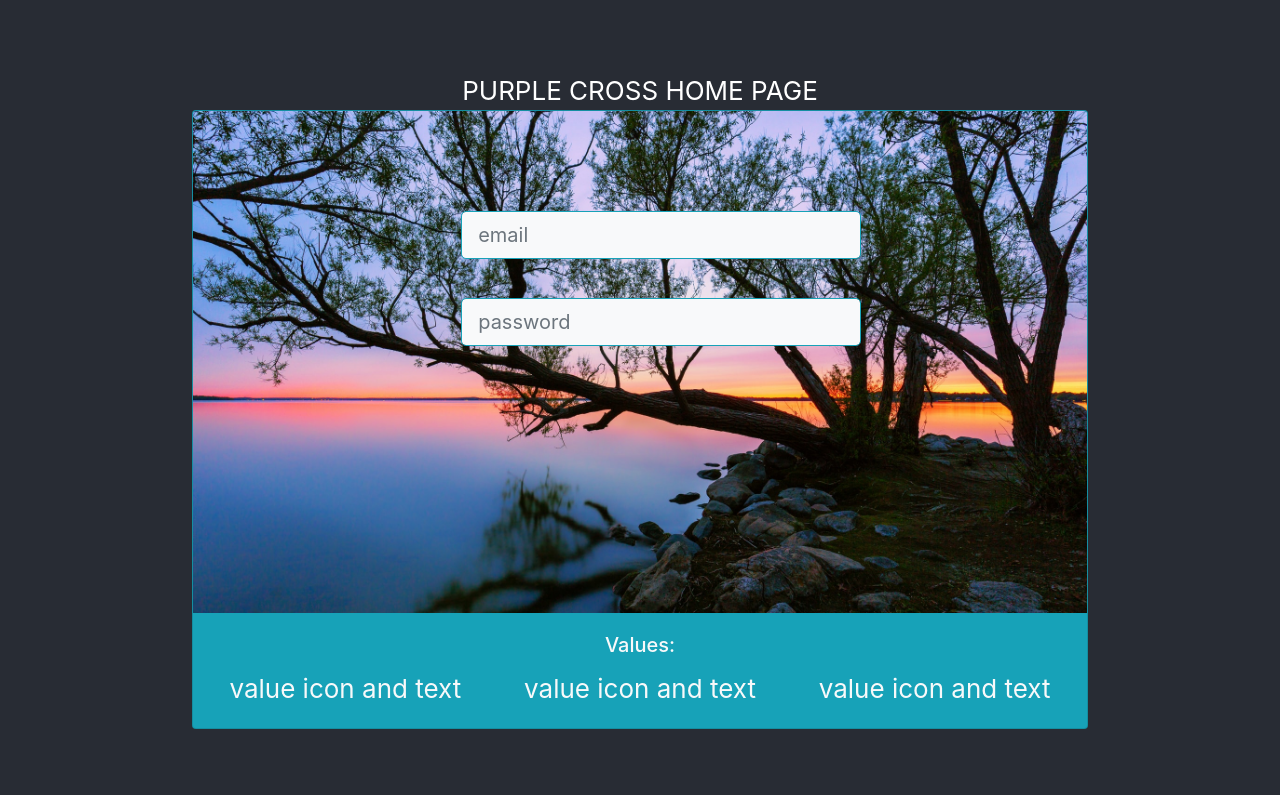
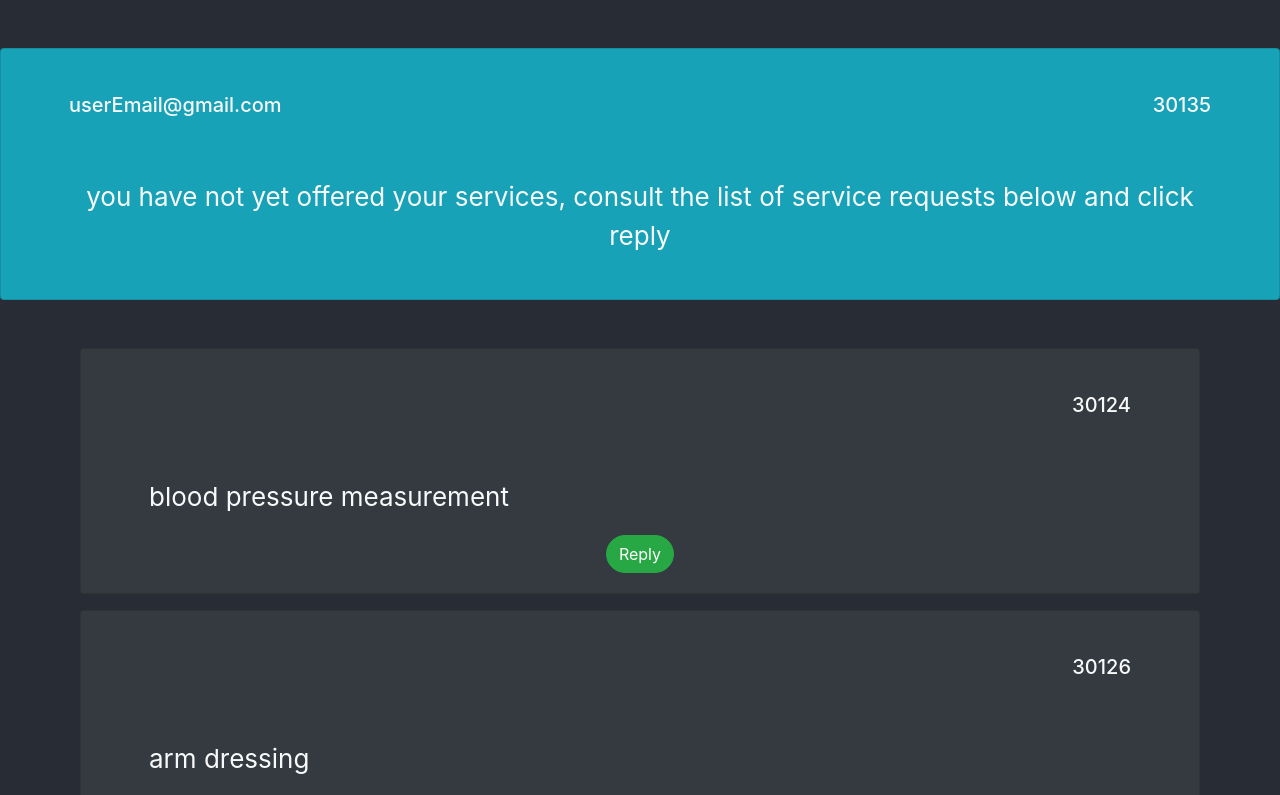
Before and after one commit to marcosaccarola/Health-Advantage, a React (Create React App) app: page / in a window 1280 px wide. Shown: the top 795 px of the page. Built offline with nearby package versions, Linux system fonts and the light colour scheme.

Commit message:
dashboard & list of requests

```diff
--- a/src/components/0000-Home.jsx
+++ b/src/components/0000-Home.jsx
@@ -1,10 +1,17 @@
 import LandingInterface from "./0100-LandingInterface"
+import {useState} from 'react'
+import Dashboard from "./0200-Dashboard"
 
 const Home=()=>{
+    const[currentUser,setCurrentUser]=useState({"userId":"1234","email":"userEmail@gmail.com","requests":[]})
+    const[currentPosition,setCurrentPosition]=useState(30135)
+
     return (
         <div>
-            PURPLE CROSS HOME PAGE
-            <LandingInterface />
+            {currentUser
+                ?<Dashboard currentUser={currentUser} currentPosition={currentPosition} />
+                :<LandingInterface />
+            }
         </div>
     )
 }
--- a/src/components/0110-LoginRegistrationForm.jsx
+++ b/src/components/0110-LoginRegistrationForm.jsx
@@ -3,7 +3,7 @@ import { Form } from "react-bootstrap"
 const LoginRegisterForm=()=>{
     return(
         <div>
-            <Form.Group style={{position:'absolute',marginLeft:'30%',marginRight:'30%',marginTop:100,minWidth:400}}>
+            <Form.Group style={{position:'absolute',marginLeft:'30%',marginRight:'30%',marginTop:180,minWidth:400}}>
                 <Form.Control
                     className='bg-light text-secondary border-info'
                     // style={{borderWidth:2}}
--- /dev/null
+++ b/src/components/0200-Dashboard.jsx
@@ -0,0 +1,35 @@
+import { useState } from "react"
+import { Card } from "react-bootstrap"
+import OfferedServices from "./0210-OfferedServices"
+import Requests from "./0300-Requests"
+
+const Dashboard=({currentUser,currentPosition})=>{
+    const[offeredServices,setOfferedServices]=useState()
+
+    return(
+        <div className='mt-5'>
+            <Card style={{ width: '80rem' }} className='text-light bg-info'>
+            <Card.Body>
+                {/* <Card.Subtitle className="mb-2 text-muted">Good afternoon</Card.Subtitle> */}
+                <div className='row justify-content-between mx-5 mt-4 mb-5 text-light'>
+                <Card.Title>{currentUser.email}</Card.Title>
+                <Card.Title>{currentPosition}</Card.Title>
+                </div>
+                <Card.Text>
+                    {offeredServices
+                        ?<OfferedServices offeredServices={offeredServices}/>
+                        :<div className='row justify-content-start mx-5 mb-4 text-light'>
+                            you have not yet offered your services, consult the list of service requests below and click reply
+                        </div>
+                    }
+                </Card.Text>
+                {/* <Card.Link href="#">Card Link</Card.Link>
+                <Card.Link href="#">Another Link</Card.Link> */}
+            </Card.Body>
+            </Card>
+            <Requests setOfferedServices={setOfferedServices} />
+        </div>
+    )
+}
+
+export default Dashboard
--- /dev/null
+++ b/src/components/0210-OfferedServices.jsx
@@ -0,0 +1,22 @@
+import { Card } from "react-bootstrap"
+
+
+const OfferedServices=({offeredServices})=>{
+    return(
+        <div>
+            {offeredServices.map((reply)=>(
+                <Card style={{ width: '70rem' }} className='text-light bg-dark my-3 mx-auto'>
+                    <Card.Body>
+                    <div className='row justify-content-end mx-5 mt-4 mb-5 text-light'>
+                        <Card.Title>{reply.position}</Card.Title>
+                    </div>
+                    <Card.Text className='row justify-content-start mx-5'>{reply.interventionRequested}</Card.Text>
+                    </Card.Body>
+                </Card>
+            ))}
+        </div>
+    )
+
+}
+
+export default OfferedServices
--- /dev/null
+++ b/src/components/0300-Requests.jsx
@@ -0,0 +1,29 @@
+import { Card,Button } from 'react-bootstrap'
+import requestsExample from '../utils/requests.json'
+
+const Requests=({setOfferedServices})=>{
+
+    const reply=(request)=>{
+        alert('added')
+        setOfferedServices(request)
+    }
+
+    return(
+        <div className='mt-5'>
+            {requestsExample.map((request)=>(
+                <Card style={{ width: '70rem' }} className='text-light bg-dark my-3 mx-auto'>
+                    <Card.Body>
+                    <div className='row justify-content-end mx-5 mt-4 mb-5 text-light'>
+                        <Card.Title>{request.position}</Card.Title>
+                    </div>
+                    <Card.Text className='row justify-content-start mx-5'>{request.interventionRequested}</Card.Text>
+                    <Button variant="success rounded-pill" onClick={()=>reply(request)}>Reply</Button>
+                    </Card.Body>
+                </Card>
+            )
+            )}
+        </div>
+    )
+}
+
+export default Requests
--- /dev/null
+++ b/src/utils/requests.json
@@ -0,0 +1,29 @@
+[
+    {
+    "requestId":"1234",
+    "userId":"1237",
+    "position":30124,
+    "interventionRequested":"blood pressure measurement",
+    "answers":[],
+    "addedAt":"today",
+    "updatedAt":""
+    },
+    {
+    "requestId":"5678",
+    "userId":"1237",
+    "position":30126,
+    "interventionRequested":"arm dressing",
+    "answers":[],
+    "addedAt":"yesterday",
+    "updatedAt":""
+    },
+    {
+    "requestId":"5678",
+    "userId":"1237",
+    "position":30132,
+    "interventionRequested":"elderly day care",
+    "answers":[],
+    "addedAt":"last week",
+    "updatedAt":""
+    }
+]
```
